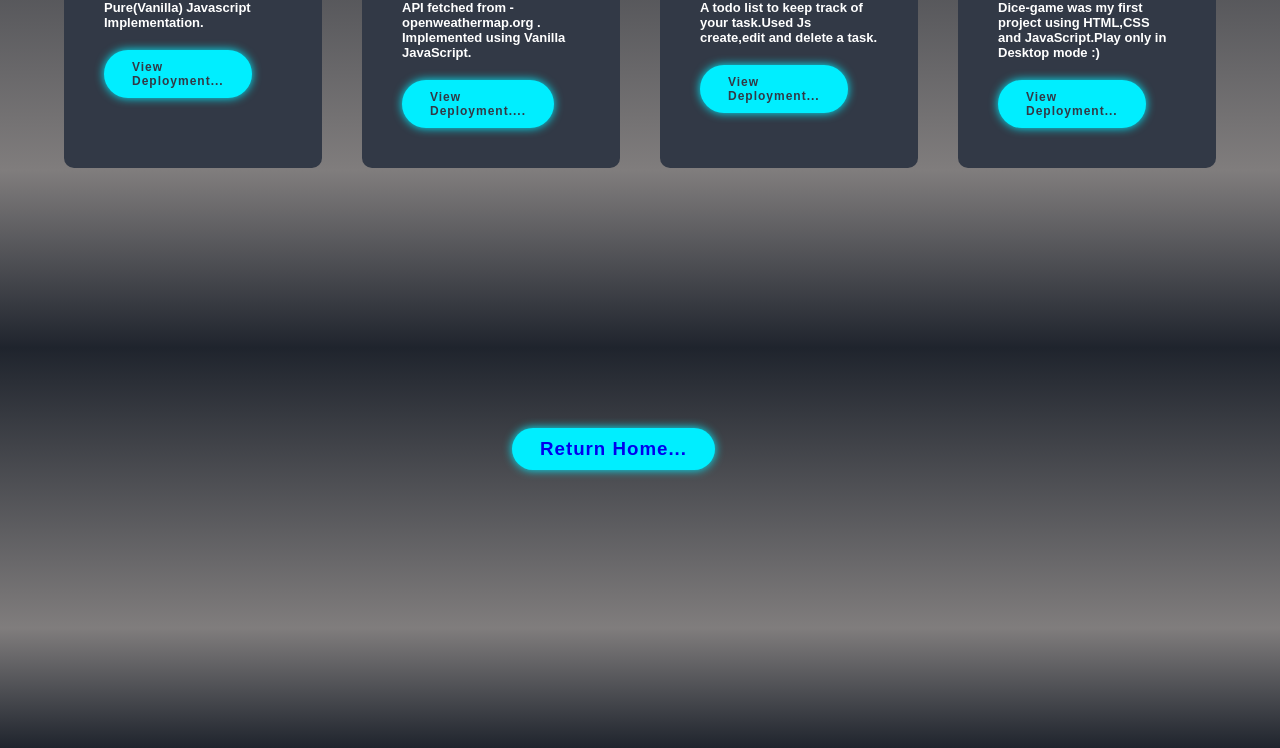
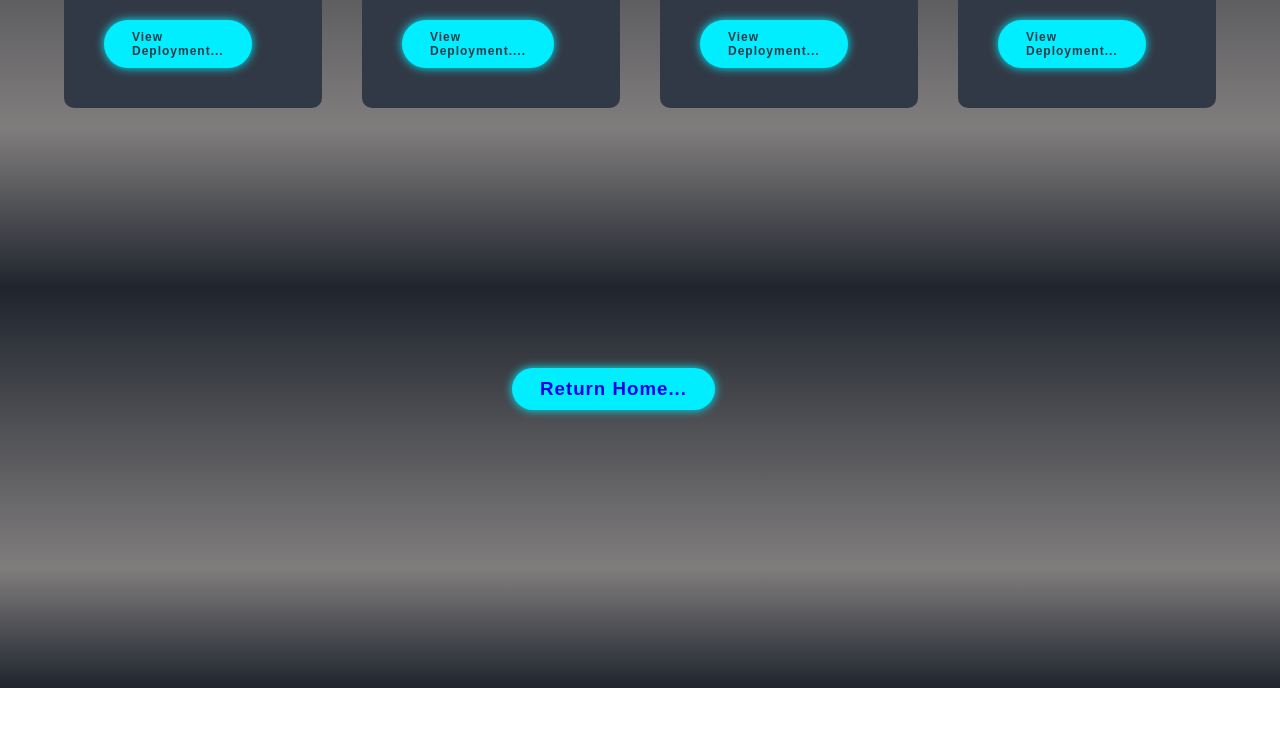
Before and after one commit to Pushpendra1723/Portfolio_Website, a plain HTML site: page projects.html in a window 1280 px wide. Shown: the part 244-992 px from the top of the page. After the commit the page ends 932 px from the top, so only its background shows below. Drawn offline with Linux system fonts and the light colour scheme.

Commit message:
Update projects.html

```diff
--- a/projects.html
+++ b/projects.html
@@ -14,12 +14,8 @@
       </div>
       <div class="skill-options">
         <div class="boxes">
-          <i
-            class="fa-brands fa-github fa-beat-fade"
-            style="color: #4bd8c7"
-          ></i>
           <h3 style="color: #68ecdc">Calculator</h3>
-          <p>Pure(Vanilla) Javascript Implementation.</p>
+
           <a
             href="https://pushpendra1723.github.io/Calculator-Vanilla-JS-/"
             class="btn"
@@ -33,10 +29,7 @@
             style="color: #4bece9"
           ></i>
           <h3 style="color: #68ecdc">Weather-App</h3>
-          <p>
-            API fetched from - openweathermap.org . Implemented using Vanilla
-            JavaScript.
-          </p>
+
           <a
             href="https://pushpendra1723.github.io/Weather-App/"
             class="btn"
@@ -47,10 +40,7 @@
         <div class="boxes">
           <i class="fa-solid fa-code fa-beat-fade" style="color: #7cfbfd"></i>
           <h3 style="color: #68ecdc">To-Do-List</h3>
-          <p>
-            A todo list to keep track of your task.Used Js create,edit and
-            delete a task.
-          </p>
+
           <a
             href="https://pushpendra1723.github.io/To-Do-List/"
             class="btn"
@@ -64,10 +54,7 @@
             style="color: #4bd8c7"
           ></i>
           <h3 style="color: #68ecdc">Dice-Game</h3>
-          <p>
-            Dice-game was my first project using HTML,CSS and JavaScript.Play
-            only in Desktop mode :)
-          </p>
+
           <a
             href="https://pushpendra1723.github.io/Dice-Game/"
             class="btn"
```
